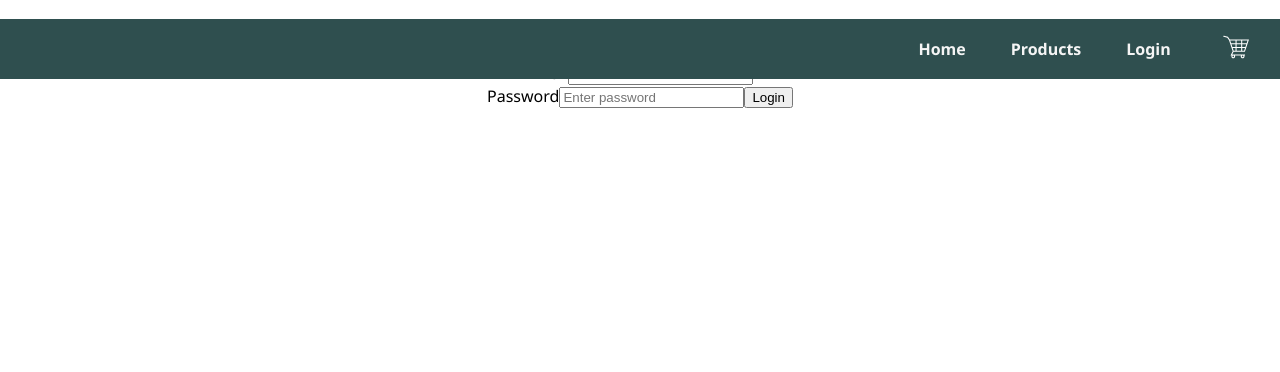
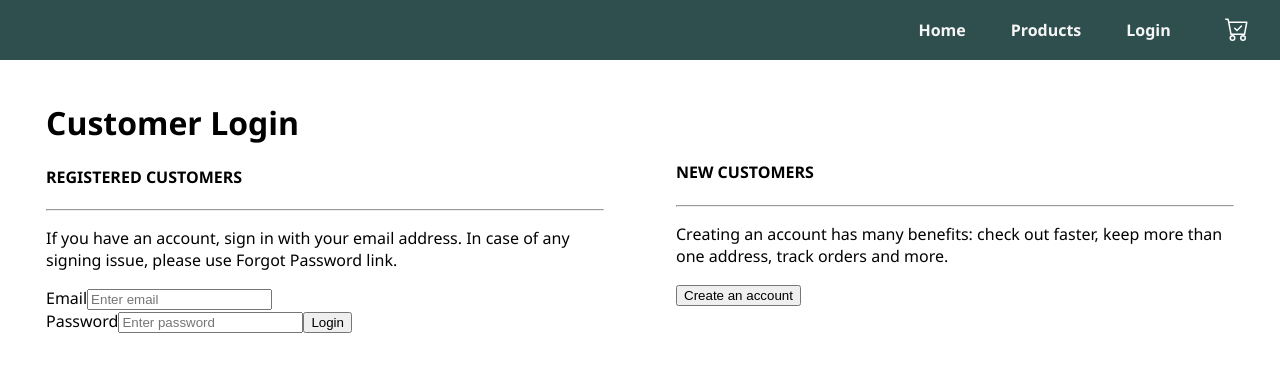
Before and after one commit to krishnachaturvedi1901/CameraEcommApp, a React (Create React App) app: page /login in a window 1280 px wide. Shown: the top 372 px of the page. Built offline with nearby package versions, Linux system fonts and the light colour scheme.

Commit message:
add auto close cartand navon tap

```diff
--- a/src/App.js
+++ b/src/App.js
@@ -9,17 +9,15 @@ import { CartDivContext } from "./context/CartSideDivContext";
 import Cart from "./pages/Cart";
 
 function App() {
-  const { navDiv, toggleNavDivOpening } = useContext(NavSidedivContext);
-  const {cartIsOpen}=useContext(CartDivContext)
+  const { navDiv } = useContext(NavSidedivContext);
+  const { cartIsOpen } = useContext(CartDivContext);
   const { windowWidth } = useContext(WindowWidthContext);
 
   return (
     <div className="App">
       <Navbar />
-      {navDiv && windowWidth <= 500 ? (
-          <NavbarSideDiv/>
-      ) : null}
-      {cartIsOpen?<Cart/>:null}
+      {navDiv && windowWidth <= 500 ? <NavbarSideDiv /> : null}
+      {cartIsOpen ? <Cart /> : null}
       <AllRoutes />
     </div>
   );
--- a/src/components/Navbar/Navbar.jsx
+++ b/src/components/Navbar/Navbar.jsx
@@ -1,36 +1,83 @@
-import React, { useEffect, useState } from 'react'
-import styles from "./Navbar.module.css"
-import { Link } from 'react-router-dom'
-import {GiShoppingCart} from "react-icons/gi"
-import {FaHamburger} from "react-icons/fa"
-import { useContext } from 'react'
-import { NavSidedivContext } from '../../context/NavSidedivContext'
-import { WindowWidthContext } from '../../context/WindowWidthContext'
-import { CartDivContext } from '../../context/CartSideDivContext'
+import React, { useEffect, useRef, useState } from "react";
+import styles from "./Navbar.module.css";
+import { Link } from "react-router-dom";
+import { GiShoppingCart } from "react-icons/gi";
+import {GiHamburgerMenu} from "react-icons/gi"
+import { FaHamburger } from "react-icons/fa";
+import { BsCartX } from "react-icons/bs";
+import { BsCartCheck } from "react-icons/bs";
+import { useContext } from "react";
+import { NavSidedivContext } from "../../context/NavSidedivContext";
+import { WindowWidthContext } from "../../context/WindowWidthContext";
+import { CartDivContext } from "../../context/CartSideDivContext";
 
 const Navbar = () => {
-  const {toggleNavDivOpening}=useContext(NavSidedivContext)
-  const {toggleCartOpening}=useContext(CartDivContext)
-  const {windowWidth}=useContext(WindowWidthContext)
+  const { toggleNavDivOpening } = useContext(NavSidedivContext);
+  const { cartIsOpen, toggleCartOpening } = useContext(CartDivContext);
+  const { windowWidth } = useContext(WindowWidthContext);
+  const {navDiv} =useContext(NavSidedivContext)
 
-  return (
+  const handleCartOpening = () => {
+    console.log("cartIsopen chek in navbar", cartIsOpen);
+    if (!cartIsOpen) {
+      toggleCartOpening();
+    }
+  };
 
-  windowWidth<=500?
-    <div className={styles.navHamMainDiv} >
-        <div onClick={()=>toggleNavDivOpening()} className={styles.navHamburgerDiv} ><FaHamburger size={20} /></div>
-        <button id={styles.cartButton}  onClick={()=>toggleCartOpening()} ><GiShoppingCart size={30} color='white' /></button>
+  return windowWidth <= 500 ? (
+    <div className={styles.navHamMainDiv}>
+      {!navDiv?<div
+        onClick={() => toggleNavDivOpening()}
+        className={styles.navHamburgerDiv}
+      >
+        <FaHamburger size={20} />
+      </div>:
+      <div
+       className={styles.navHamburgerDiv}
+      >
+       <GiHamburgerMenu size={20} />
+      </div>
+      }
+      {!cartIsOpen ? (
+        <button id={styles.cartButton} onClick={() => handleCartOpening()}>
+          <BsCartCheck size={24} color="white" />
+        </button>
+      ) : (
+        <button id={styles.cartButton}>
+          <BsCartX size={24} color="white" />
+        </button>
+      )}
     </div>
-    :
-    <div className={styles.navDiv} >
-        <div className={styles.navSubDiv} >
-            <div><Link to={'/'} className={styles.navListing} >Home</Link></div>
-            <div><Link to={'/products'} className={styles.navListing} >Products</Link></div>
-            <div><Link to={'/login'} className={styles.navListing} >Login</Link></div>
-            <button id={styles.cartButton} onClick={()=>toggleCartOpening()} ><GiShoppingCart size={30} color='white' /></button>
+  ) : (
+    <div className={styles.navDiv}>
+      <div className={styles.navSubDiv}>
+        <div>
+          <Link to={"/"} className={styles.navListing}>
+            Home
+          </Link>
         </div>
+        <div>
+          <Link to={"/products"} className={styles.navListing}>
+            Products
+          </Link>
+        </div>
+        <div>
+          <Link to={"/login"} className={styles.navListing}>
+            Login
+          </Link>
+        </div>
+        {!cartIsOpen ? (
+          <button id={styles.cartButton} onClick={() => handleCartOpening()}>
+            <BsCartCheck size={24} color="white" />
+          </button>
+        ) : (
+          <button id={styles.cartButton}>
+            <BsCartX size={24} color="white" />
+          </button>
+        )}
+      </div>
     </div>
+  );
+};
 
-  )
-}
-
-export default Navbar
+export default Navbar;
--- a/src/components/Navbar/NavbarSideDiv.jsx
+++ b/src/components/Navbar/NavbarSideDiv.jsx
@@ -1,10 +1,29 @@
 import React from "react";
 import styles from "./NavbarSideDiv.module.css";
 import { Link } from "react-router-dom";
+import { useContext } from "react";
+import { NavSidedivContext } from "../../context/NavSidedivContext";
+import { useEffect } from "react";
+import { useRef } from "react";
 
 const NavbarSideDiv = () => {
+  const navSideDivRef=useRef(null)
+  const {navDiv,toggleNavDivOpening}=useContext(NavSidedivContext)
+
+  useEffect(()=>{
+
+    const handleNavSideDivToggle=(event)=>{
+      if(navDiv && navSideDivRef && !navSideDivRef.current.contains(event.target)){
+        toggleNavDivOpening()
+      }
+    }
+     document.addEventListener('mousedown',handleNavSideDivToggle)
+     return(()=>{document.removeEventListener('mousedown',handleNavSideDivToggle)})
+
+  },[navDiv,toggleNavDivOpening])
+
   return (
-    <div className={styles.navSideDiv} >
+    <div className={styles.navSideDiv} ref={navSideDivRef}  >
       <button>
         <Link to={"/login"} id={styles.loginId} className={styles.navListing}>
           Login
--- a/src/context/CartSideDivContext.jsx
+++ b/src/context/CartSideDivContext.jsx
@@ -12,7 +12,7 @@ const CartSideDivContextProvider = ({ children }) => {
   };
   console.log("cartIsOpen", cartIsOpen);
   return (
-    <CartDivContext.Provider value={{ cartIsOpen, toggleCartOpening }}>
+    <CartDivContext.Provider value={{ cartIsOpen, toggleCartOpening}}>
       {children}
     </CartDivContext.Provider>
   );
--- a/src/pages/Cart.jsx
+++ b/src/pages/Cart.jsx
@@ -5,25 +5,28 @@ import { useContext } from "react";
 import { CartDivContext } from "../context/CartSideDivContext";
 import { useRef } from "react";
 const Cart = () => {
-  const { cartIsOpen, toggleCartOpening } = useContext(CartDivContext);
-  const cartRef=useRef(null)
+  const { cartIsOpen, toggleCartOpening} = useContext(CartDivContext);
+  const cartRef = useRef(null);
   useEffect(() => {
     const handleClickOutside = (event) => {
-      if (cartIsOpen &&
+      if (
+        cartIsOpen &&
         cartRef.current &&
-        !event.target.closest(".cartMainDiv")
-        &&
         !cartRef.current.contains(event.target)
-        ) {
+      ) {
         toggleCartOpening();
       }
     };
+
     document.addEventListener("mousedown", handleClickOutside);
     return () => document.removeEventListener("mousedown", handleClickOutside);
   }, [cartIsOpen, toggleCartOpening]);
 
-
-  return <div className={styles.cartMainDiv} ref={cartRef} >Cart</div>;
+  return (
+    <div className={styles.cartMainDiv} ref={cartRef}>
+      Cart
+    </div>
+  );
 };
 
 export default Cart;
--- a/src/pages/Login.jsx
+++ b/src/pages/Login.jsx
@@ -1,21 +1,29 @@
 import React from "react";
-import styles from "../styles/Login.module.css"
+import styles from "../styles/Login.module.css";
 import { useState } from "react";
+import { Link } from "react-router-dom";
 const Login = () => {
-  const [authData,setAuthData]=useState({email:'',password:''})
-  const handleChange=(e)=>{
-    const {name,value}=e.target
-    console.log(name,value)
-    setAuthData({...authData,[name]:value})
-  }
-  const handleSubmit=(e)=>{
+  const [authData, setAuthData] = useState({ email: "", password: "" });
+  const handleChange = (e) => {
+    const { name, value } = e.target;
+    console.log(name, value);
+    setAuthData({ ...authData, [name]: value });
+  };
+  const handleSubmit = (e) => {
     e.preventDefault();
-    console.log(authData)
-  }
+    console.log(authData);
+  };
   return (
-    <div className={styles.loginDiv} >
-      <h3>Login</h3>
-      <form onSubmit={handleSubmit} >
+    <div className={styles.loginSignupDiv}>
+      <div className={styles.loginDiv}>
+        <h1>Customer Login</h1>
+        <h4>REGISTERED CUSTOMERS</h4>
+        <hr />
+        <p>
+          If you have an account, sign in with your email address. In case of
+          any signing issue, please use Forgot Password link.
+        </p>
+        <form onSubmit={handleSubmit}>
           <label htmlFor="email">
             Email
             <input
@@ -23,10 +31,11 @@ const Login = () => {
               id="email"
               placeholder="Enter email"
               name="email"
+              required
               onChange={handleChange}
             />
           </label>
-        <br/>
+          <br />
           <label htmlFor="password">
             Password
             <input
@@ -34,11 +43,22 @@ const Login = () => {
               id="password"
               placeholder="Enter password"
               name="password"
+              required
               onChange={handleChange}
             />
           </label>
-        <button type="submit" >Login</button>
+          <button type="submit">Login</button>
         </form>
+      </div>
+      <div className={styles.signupDiv}>
+        <h4>NEW CUSTOMERS</h4>
+        <hr/>
+        <p>
+          Creating an account has many benefits: check out faster, keep more
+          than one address, track orders and more.
+        </p>
+        <Link to={'/signup'} ><button className={styles.moveToSignupBtn} >Create an account</button></Link>
+      </div>
     </div>
   );
 };
--- /dev/null
+++ b/src/pages/Signup.jsx
@@ -0,0 +1,9 @@
+import React from 'react'
+
+const Signup = () => {
+  return (
+    <div>Signup</div>
+  )
+}
+
+export default Signup
--- a/src/routes/AllRoutes.jsx
+++ b/src/routes/AllRoutes.jsx
@@ -5,7 +5,7 @@ import ProductDetail from '../pages/ProductDetail'
 import Home from '../pages/Home'
 import Login from '../pages/Login'
 import NotFound from '../pages/NotFound'
-import Cart from '../pages/Cart'
+import Signup from '../pages/Signup'
 
 const AllRoutes = () => {
   // let routes=useRoutes([
@@ -17,7 +17,7 @@ const AllRoutes = () => {
         <Route path='/login' element={<Login/>} />
         <Route path='/products' element={<ProductPage/>} />
         <Route path='/productDetail/:id' element={<ProductDetail/>} />
-        <Route path='/cart' element={<Cart/>}/>
+        <Route path='/signup' element={<Signup/>} />
         <Route path="*" element={<NotFound/>} />
       </Routes>
   )
--- a/src/styles/Cart.module.css
+++ b/src/styles/Cart.module.css
@@ -3,7 +3,7 @@
     width: 40%;
     padding-top: 40px;
     position: fixed;
-    left: 0px;
+    right: 0px;
     top: 0px;
     background-color: rgb(61, 92, 92);
     z-index: 0;
--- a/src/styles/Login.module.css
+++ b/src/styles/Login.module.css
@@ -0,0 +1,22 @@
+.loginSignupDiv{
+   display: flex;
+   padding: 80px 20px 20px;
+   justify-content: space-around;
+}
+.loginDiv{
+    text-align: start;
+    margin-right: 20px;
+    max-width: 45%;
+}
+.signupDiv{
+    padding-top: 60px;
+    text-align: start;
+    max-width: 45%;
+}
+
+@media screen and (max-width:500px) {
+    .loginSignupDiv{
+        display: block;
+     }
+
+}
```
Lines whose indentation alone changed are shown as unchanged.
